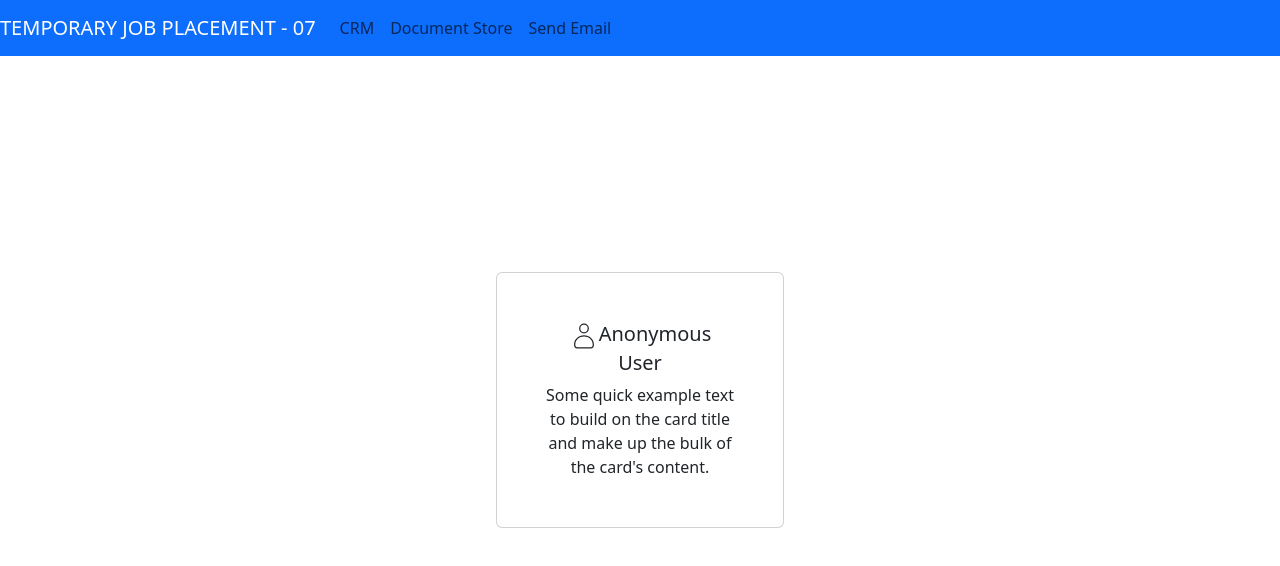
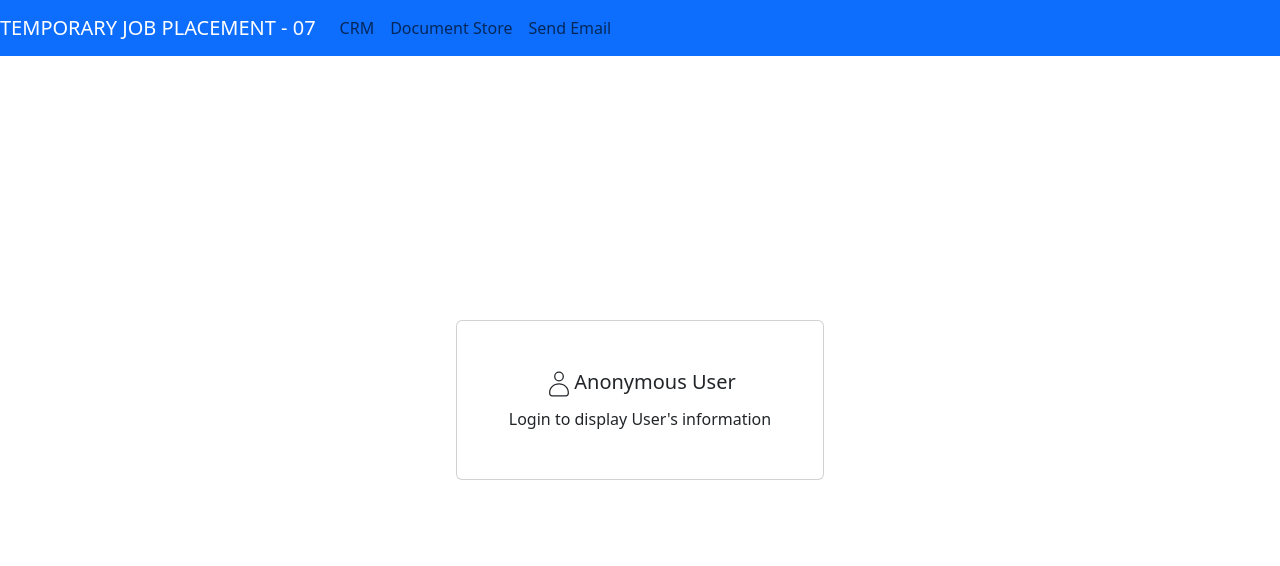
Before and after one commit to Novant8/wa2-job-placement, a React (Vite) app in the folder Frontend/: page / in a window 1280 px wide. Shown: the top 566 px of the page. Built offline with nearby package versions, Linux system fonts and the light colour scheme; no server answers.

Commit message:
fix xsrf token and display user's role

```diff
--- a/Frontend/src/App.tsx
+++ b/Frontend/src/App.tsx
@@ -12,7 +12,8 @@ export interface MeInterface{
     logoutUrl: string,
     principal : any |null,
     xsrfToken:string,
-    role: any | null
+    role: any | null,
+    email : string
 }
 function App() {
 
@@ -55,26 +56,32 @@ function App() {
 
                 {me && me.principal==null && me.loginUrl &&
                     <Nav>
-                         <Nav.Item> <Button className="mx-1" type={"submit"} variant={"info"} onClick={()=> window.location.href=me?.loginUrl}><CiLogin size={30}/> Login </Button> </Nav.Item>
+                         <Nav.Item> <Button className="mx-1"  variant={"info"} onClick={()=> window.location.href=me?.loginUrl}><CiLogin size={30}/> Login </Button> </Nav.Item>
                     </Nav>
                 }
 
             </Navbar>
 
 
-            <Card style={{ width: '18rem' }}>
+            <Card style={{ width: '23rem' }}>
                 <Card.Body>
                     {me && me.principal != null ? <Card.Title><CiUser  size={30}/>{me?.name} {me?.surname}</Card.Title>
                     : <Card.Title><CiUser  size={30}/>Anonymous User</Card.Title>}
-                    {me && me.principal != null &&
+                    {me && me.principal != null ?
+                        <>
+                        <Card.Text>
+                            Role: {me?.role.crmclient.roles}
+                        </Card.Text>
+                        <Card.Text>
+                            Email: {me?.email}
+                        </Card.Text>
+                        </>
+                        :
                     <Card.Text>
-                        Role: {me?.xsrfToken }
+                      Login to display User's information
                     </Card.Text>
                     }
-                    <Card.Text>
-                        Some quick example text to build on the card title and make up the
-                        bulk of the card's content.
-                    </Card.Text>
+
 
                 </Card.Body>
 
```
Also changed, not shown: 2 other files (tests, documents, lock files or other folders).
